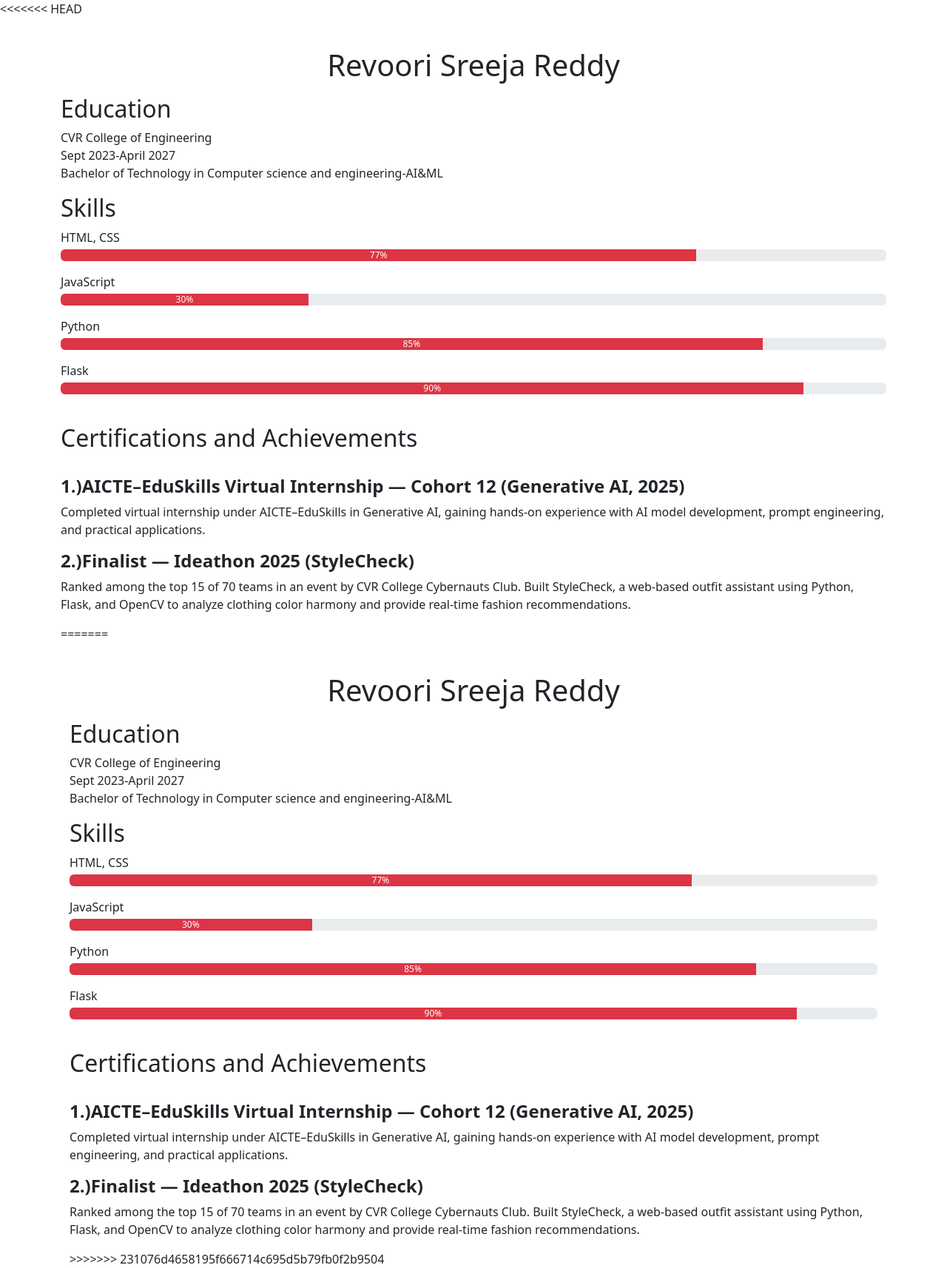
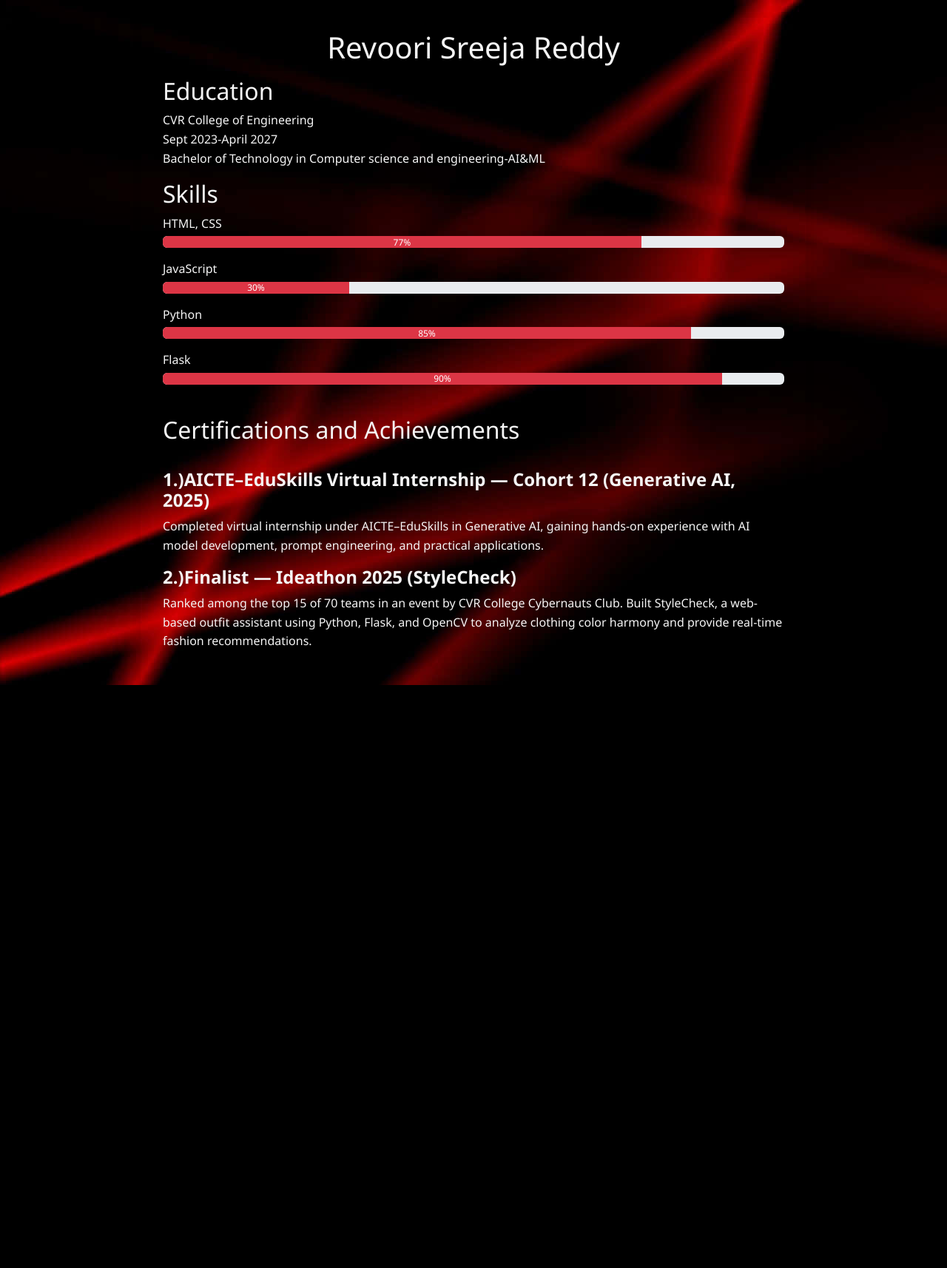
Before and after one commit to sreejareddy-24/Portfolio, a Flask app: page /resume in a window 1280 px wide. Shown: the whole page at 74% size. After the commit the page ends 926 px from the top, so only its background shows below. Run offline with Flask 3, Linux system fonts and the light colour scheme.

Commit message:
Update resume page and styling

```diff
--- a/static/resume.css
+++ b/static/resume.css
@@ -1,10 +1,15 @@
-<<<<<<< HEAD
-body{
-    background-image: url(red-bg2.jpg);
-    color: whitesmoke;
-=======
-body{
-    background-image: url(red-bg2.jpg);
-    color: whitesmoke;
->>>>>>> 231076d4658195f666714c695d5b79fb0f2b9504
-}
+    body {
+        font-family: "Segoe UI", Tahoma, Geneva, Verdana, sans-serif;
+        background-image: url('/static/red-bg2.jpg');
+        color:whitesmoke;
+        line-height: 1.6;
+    }
+
+    .container {
+        max-width: 900px;
+        border-color: whitesmoke;
+        padding: 30px;
+        border-radius: 12px;
+        box-shadow: 0px 4px 12px rgba(0,0,0,0.1);
+        margin-top: 40px;
+    }
--- a/templates/resume.html
+++ b/templates/resume.html
@@ -1,4 +1,3 @@
-<<<<<<< HEAD
 <!DOCTYPE html>
 <html lang="en">
 <head>
@@ -57,64 +56,5 @@
 
 <script src="https://cdn.jsdelivr.net/npm/bootstrap@5.3.7/dist/js/bootstrap.bundle.min.js" integrity="sha384-ndDqU0Gzau9qJ1lfW4pNLlhNTkCfHzAVBReH9diLvGRem5+R9g2FzA8ZGN954O5Q" crossorigin="anonymous"></script>
 </body>
-=======
-<!DOCTYPE html>
-<html lang="en">
-<head>
-    <meta charset="UTF-8">
-    <meta name="viewport" content="width=device-width, initial-scale=1.0">
-    <title>Resume</title>
-    <link href="https://cdn.jsdelivr.net/npm/bootstrap@5.3.7/dist/css/bootstrap.min.css" rel="stylesheet" integrity="sha384-LN+7fdVzj6u52u30Kp6M/trliBMCMKTyK833zpbD+pXdCLuTusPj697FH4R/5mcr" crossorigin="anonymous">
 
-    <link rel="stylesheet" href="../static/resume.css" />
-</head>
-<body>
-    <div class="container mt-4 pt-2">
-        <h1 class="text-center p-2">
-          Revoori Sreeja Reddy
-        </h1>
-        <h2>Education</h2>
-        <p><span>CVR College of Engineering<br>Sept 2023-April 2027<br>Bachelor of Technology in Computer science and engineering-AI&ML</span></p>
-
-        <h2>Skills</h2>
-
-<p class="mb-1">HTML, CSS</p>
-<div class="progress mb-3">
-  <div class="progress-bar bg-danger" role="progressbar" aria-valuenow="77" aria-valuemin="0" aria-valuemax="100" style="width: 77%;">77%</div>
-</div>
-
-<p class="mb-1">JavaScript</p>
-<div class="progress mb-3">
-  <div class="progress-bar bg-danger" role="progressbar" aria-valuenow="30" aria-valuemin="0" aria-valuemax="100" style="width: 30%;">30%</div>
-</div>
-
-<p class="mb-1">Python</p>
-<div class="progress mb-3">
-  <div class="progress-bar bg-danger" role="progressbar" aria-valuenow="85" aria-valuemin="0" aria-valuemax="100" style="width: 85%;">85%</div>
-</div>
-
-<p class="mb-1">Flask</p>
-<div class="progress mb-3">
-  <div class="progress-bar bg-danger" role="progressbar" aria-valuenow="90" aria-valuemin="0" aria-valuemax="100" style="width: 90%;">90%</div>
-</div><br>
-
-<h2>Certifications and Achievements</h2><br>
-
-<h4>
-  <strong>1.)AICTE–EduSkills Virtual Internship — Cohort 12 (Generative AI, 2025)</strong>
-</h4>
-<p>
-  Completed virtual internship under AICTE–EduSkills in Generative AI, gaining hands-on experience with AI model development, prompt engineering, and practical applications.
-</p>
-
-<h4>
-  <strong>2.)Finalist — Ideathon 2025 (StyleCheck)</strong>
-</h4>
-<p>
-  Ranked among the top 15 of 70 teams in an event by CVR College Cybernauts Club. Built StyleCheck, a web-based outfit assistant using Python, Flask, and OpenCV to analyze clothing color harmony and provide real-time fashion recommendations.
-</p>
-
-<script src="https://cdn.jsdelivr.net/npm/bootstrap@5.3.7/dist/js/bootstrap.bundle.min.js" integrity="sha384-ndDqU0Gzau9qJ1lfW4pNLlhNTkCfHzAVBReH9diLvGRem5+R9g2FzA8ZGN954O5Q" crossorigin="anonymous"></script>
-</body>
->>>>>>> 231076d4658195f666714c695d5b79fb0f2b9504
 </html>
```
